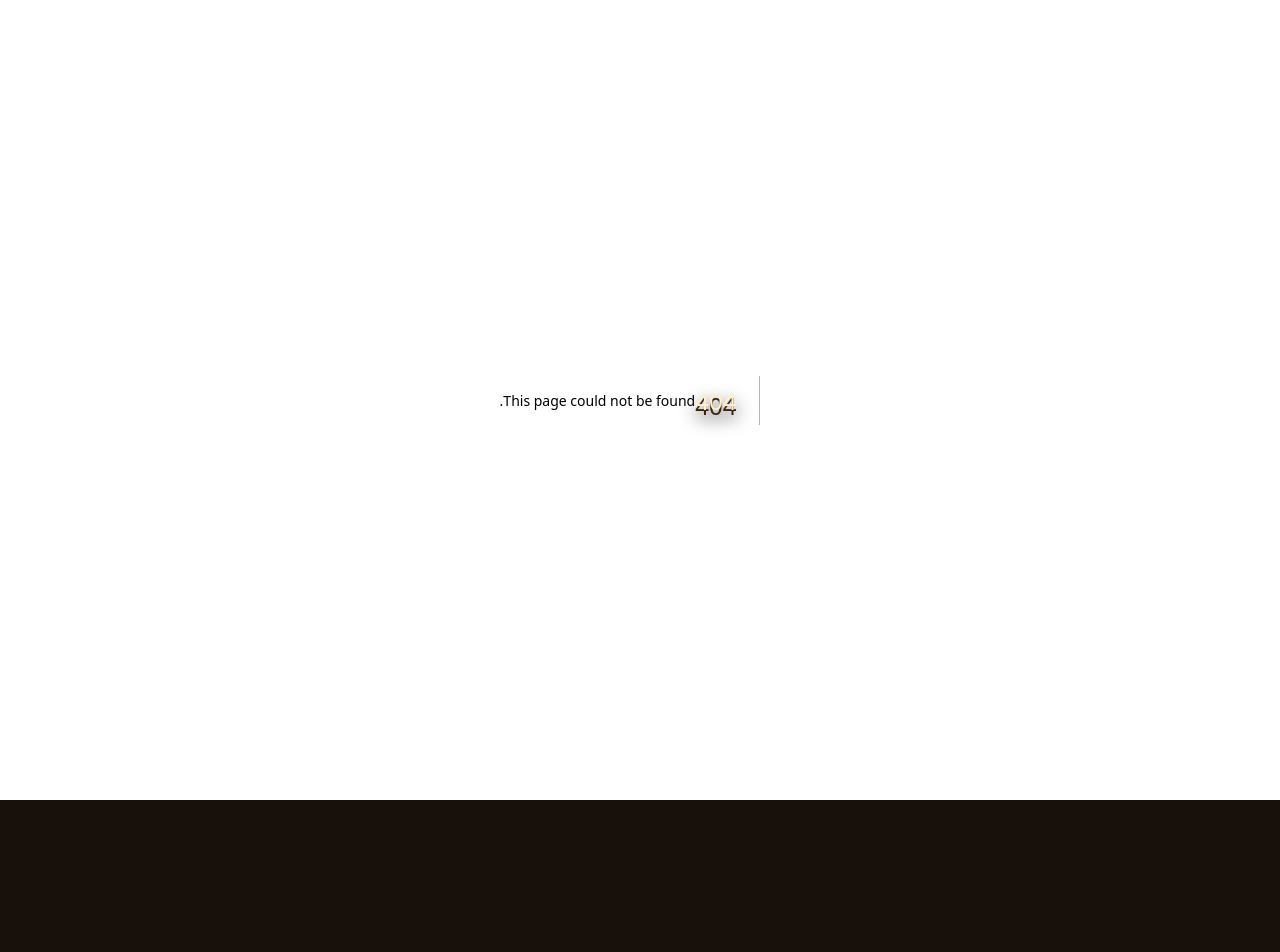
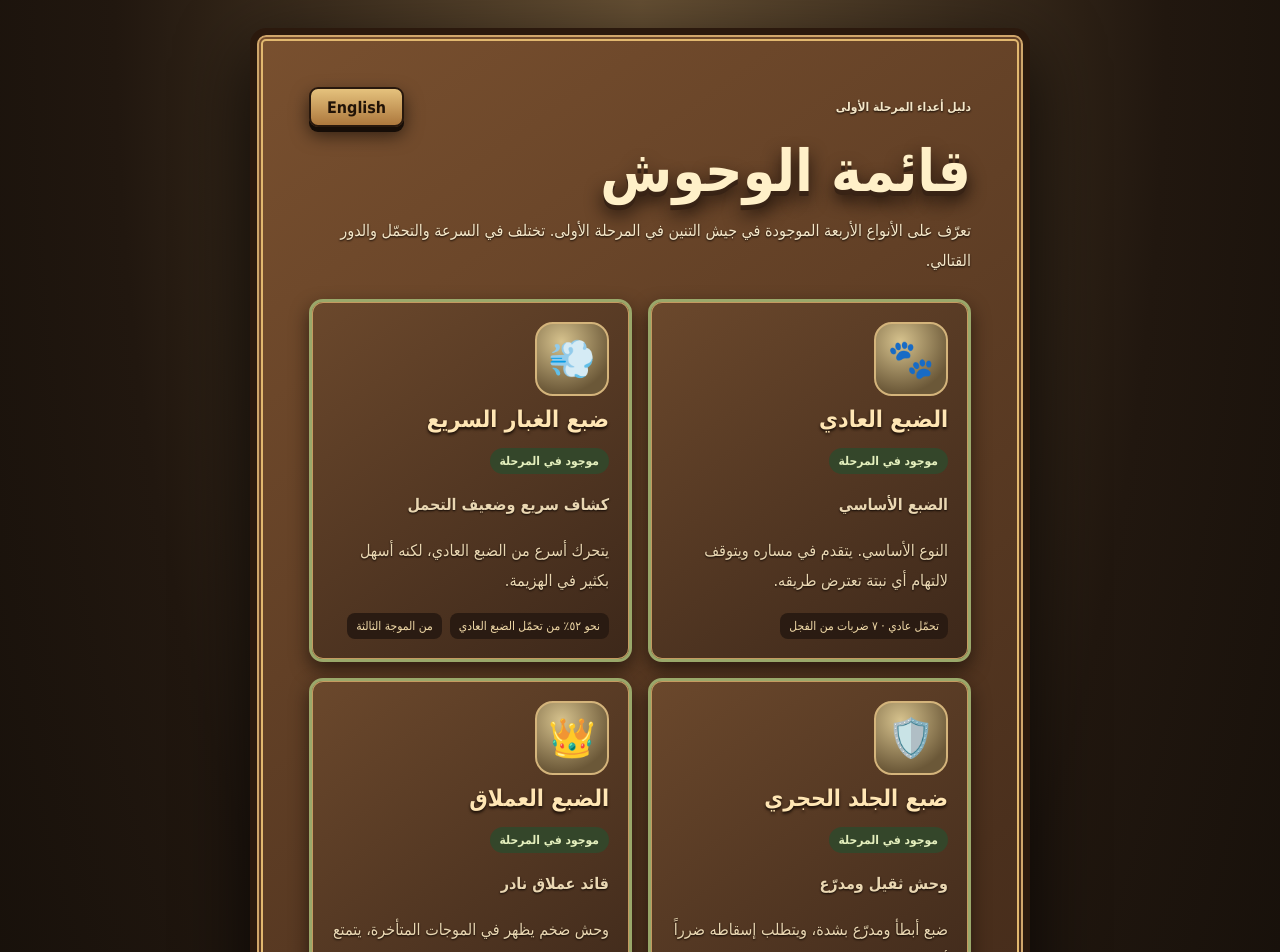
Before and after one commit to waelkamira/FarmVsMonsters, a Next.js app in the folder web/: page /monsters in a window 1280 px wide. Before the commit this address had no page. Shown: the top 952 px of the page. Before the commit the page ends 800 px from the top, so only its background shows below. Built offline with nearby package versions, Linux system fonts and the light colour scheme.

Commit message:
Add Stage 1 monster collection guide

```diff
--- /dev/null
+++ b/web/app/monsters/page.js
@@ -0,0 +1,105 @@
+"use client";
+
+import Link from "next/link";
+import { useLocale, LanguageToggle } from "../LocaleProvider";
+
+const monsters = [
+  {
+    id: "cave-brute",
+    icon: "🐾",
+    en: "Cave Brute",
+    ar: "الضبع العادي",
+    enRole: "Standard raider",
+    arRole: "الضبع الأساسي",
+    enDesc: "The baseline enemy. It advances through its lane and stops to eat a plant blocking its path.",
+    arDesc: "النوع الأساسي. يتقدم في مساره ويتوقف لالتهام أي نبتة تعترض طريقه.",
+    enStats: "Standard durability · 7 radish hits",
+    arStats: "تحمّل عادي · ٧ ضربات من الفجل"
+  },
+  {
+    id: "dust-skitter",
+    icon: "💨",
+    en: "Dust Skitter",
+    ar: "ضبع الغبار السريع",
+    enRole: "Fast, fragile scout",
+    arRole: "كشاف سريع وضعيف التحمل",
+    enDesc: "Moves faster than the standard hyena but is much easier to defeat.",
+    arDesc: "يتحرك أسرع من الضبع العادي، لكنه أسهل بكثير في الهزيمة.",
+    enStats: "About 52% of standard durability",
+    arStats: "نحو ٥٢٪ من تحمّل الضبع العادي"
+  },
+  {
+    id: "stonehide",
+    icon: "🛡️",
+    en: "Stonehide",
+    ar: "ضبع الجلد الحجري",
+    enRole: "Armored heavy",
+    arRole: "وحش ثقيل ومدرّع",
+    enDesc: "A slower, heavily plated hyena that takes much more damage before falling.",
+    arDesc: "ضبع أبطأ ومدرّع بشدة، ويتطلب إسقاطه ضرراً أكبر.",
+    enStats: "2.2× standard durability",
+    arStats: "٢٫٢ ضعف تحمّل الضبع العادي"
+  },
+  {
+    id: "alpha-brute",
+    icon: "👑",
+    en: "Alpha Brute",
+    ar: "الضبع العملاق",
+    enRole: "Rare giant leader",
+    arRole: "قائد عملاق نادر",
+    enDesc: "A huge late-wave enemy with exceptional durability and crushing bites.",
+    arDesc: "وحش ضخم يظهر في الموجات المتأخرة، يتمتع بتحمّل استثنائي وعضّات ساحقة.",
+    enStats: "14 radish hits",
+    arStats: "١٤ ضربة من الفجل"
+  }
+];
+
+export default function MonstersPage() {
+  const { locale } = useLocale();
+  const ar = locale === "ar";
+
+  return (
+    <main className="info-shell">
+      <section className="info-card">
+        <div className="stages-top">
+          <span className="eyebrow">{ar ? "دليل أعداء المرحلة الأولى" : "STAGE ONE ENEMY GUIDE"}</span>
+          <LanguageToggle />
+        </div>
+        <h1>{ar ? "قائمة الوحوش" : "Monster Collection"}</h1>
+        <p className="collection-intro">
+          {ar
+            ? "تعرّف على الأنواع الأربعة الموجودة في جيش التنين في المرحلة الأولى. تختلف في السرعة والتحمّل والدور القتالي."
+            : "Meet the four hyena archetypes in the Stage 1 dragon army. They differ in speed, durability, and battlefield role."}
+        </p>
+        <div className="collection-grid">
+          {monsters.map((monster, index) => (
+            <article className="collection-card is-active" key={monster.id}>
+              <div className="collection-art" aria-hidden="true">{monster.icon}</div>
+              <h2>{ar ? monster.ar : monster.en}</h2>
+              <span className="collection-status">{ar ? "موجود في المرحلة" : "IN THIS STAGE"}</span>
+              <p><strong>{ar ? monster.arRole : monster.enRole}</strong></p>
+              <p>{ar ? monster.arDesc : monster.enDesc}</p>
+              <div className="collection-meta">
+                <span>{ar ? monster.arStats : monster.enStats}</span>
+                {monster.id === "alpha-brute" && <span>{ar ? "موجات متأخرة" : "Late waves"}</span>}
+                {monster.id === "stonehide" && <span>{ar ? "موجات متأخرة" : "Late waves"}</span>}
+                {monster.id === "dust-skitter" && <span>{ar ? "من الموجة الثالثة" : "From Wave 3"}</span>}
+              </div>
+            </article>
+          ))}
+        </div>
+        <h2 className="collection-section-title">{ar ? "زعيم المرحلة" : "Stage boss"}</h2>
+        <div className="collection-card">
+          <div className="collection-art" aria-hidden="true">🐉</div>
+          <h2>{ar ? "التنين الشرير" : "The Evil Dragon"}</h2>
+          <p>{ar ? "زعيم مستقل عن عدد الوحوش العادية. يظهر في الموجة الخامسة، ويجب هزيمته بعد أتباعه لتحرير الأميرة." : "A separate boss, not included in the ordinary monster count. It appears in Wave 5 and must be defeated after its followers to rescue the princess."}</p>
+          <span className="collection-status">{ar ? "زعيم المرحلة الأولى" : "STAGE ONE BOSS"}</span>
+        </div>
+        <nav className="info-nav collection-back">
+          <Link className="secondary-link" href="/">{ar ? "القائمة الرئيسية" : "Main Menu"}</Link>
+          <Link className="secondary-link" href="/plants">{ar ? "قائمة النباتات" : "Plant Collection"}</Link>
+        </nav>
+      </section>
+    </main>
+  );
+}
```
